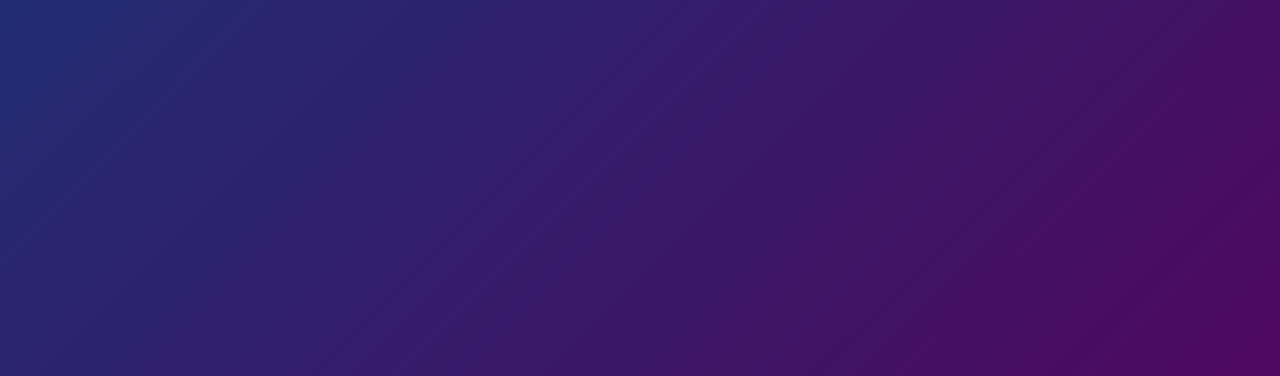
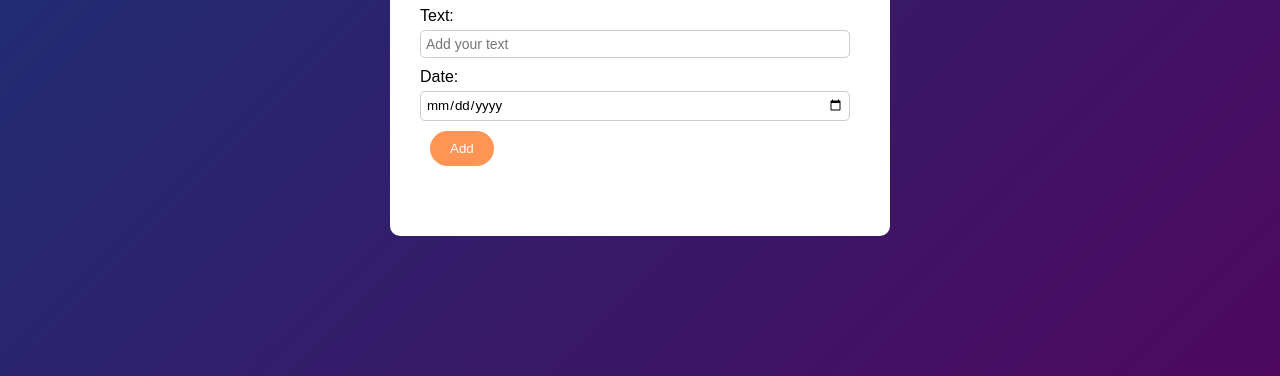
Before and after one commit to shravaniiiiii/todolist, a plain HTML site: page index.html in a window 1280 px wide. Shown: the part 424-800 px from the top of the page. Drawn offline with Linux system fonts and the light colour scheme.

Commit message:
Update style.css

```diff
--- a/style.css
+++ b/style.css
@@ -6,14 +6,18 @@
 }
 
 .container {
+    display: flex;
     width: 100%;
     min-height: 100vh;
     background: linear-gradient(135deg, #153677, #4e085f);
     padding: 10px;
+    justify-content: center;
+    align-items: center;
+    height: 100vh;
 }
 
 .todo-app {
-    width: 100%;
+    width: 500px;
     max-width: 540px;
     background: #fff;
     margin: 100px auto 20px;
@@ -43,6 +47,22 @@ input[type="text"] {
     background: transparent;
     padding: 10px;
     font-size: 14px;
+}
+.input-section {
+    margin-bottom: 10px;
+}
+
+.input-section label {
+    display: block;
+    margin-bottom: 5px;
+}
+
+.input-section input {
+    width: calc(100% - 10px);
+    padding: 5px;
+    border-radius: 5px;
+    border: 1px solid #ccc;
+    outline: none;
 }
 
 button {
@@ -90,7 +110,7 @@ li .complete-btn {
 }
 
 li .delete-btn {
-    background: #de6c6c;
+    background: #ff0000;
 }
 
 li .complete-btn {
```
